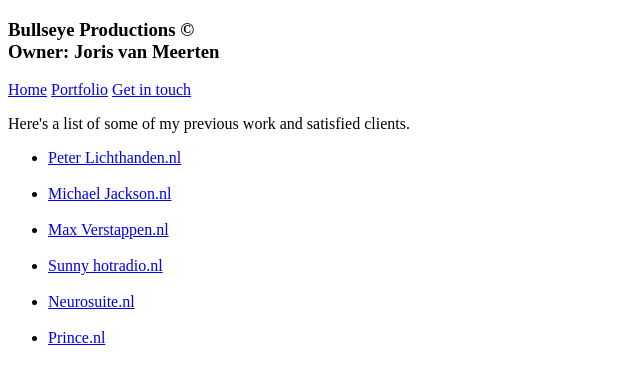
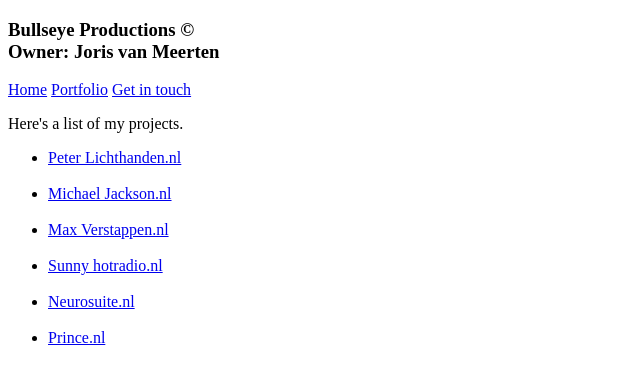
Before and after one commit to Georgyporgie/sunnyrockradio, a plain HTML site: page mijn werk.html in a window 1280 px wide. Shown: the whole page, without its empty margins (0-640 px from the left). Drawn offline with Linux system fonts and the light colour scheme.

Commit message:
Update mijn werk.html

```diff
--- a/mijn werk.html
+++ b/mijn werk.html
@@ -14,7 +14,7 @@
   </div>
 
   <div>
-   <p>Here's a list of some of my previous work and satisfied clients.</p>
+   <p>Here's a list of my projects.</p>
    <ul>
     <li>
      <a href="https://peterlichthanden.netlify.app">Peter Lichthanden.nl</a>
```
